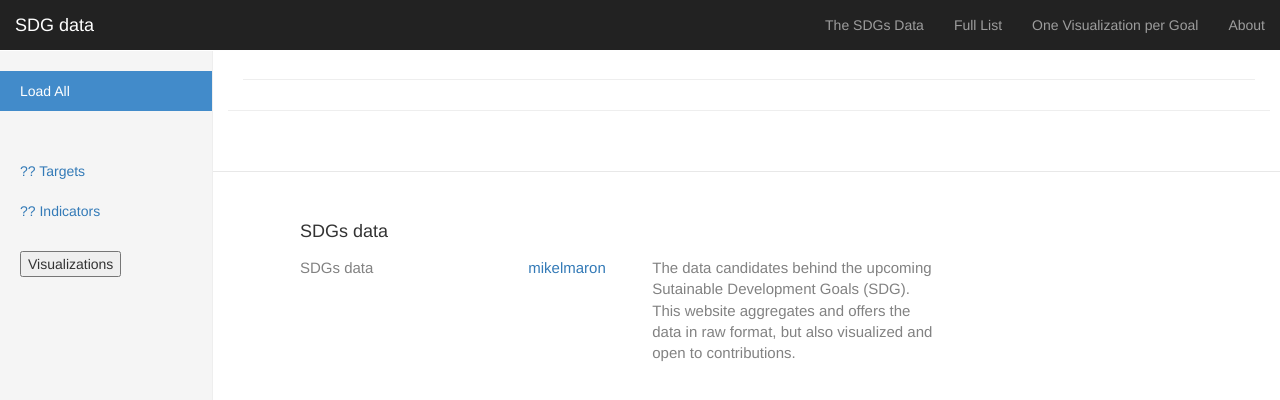
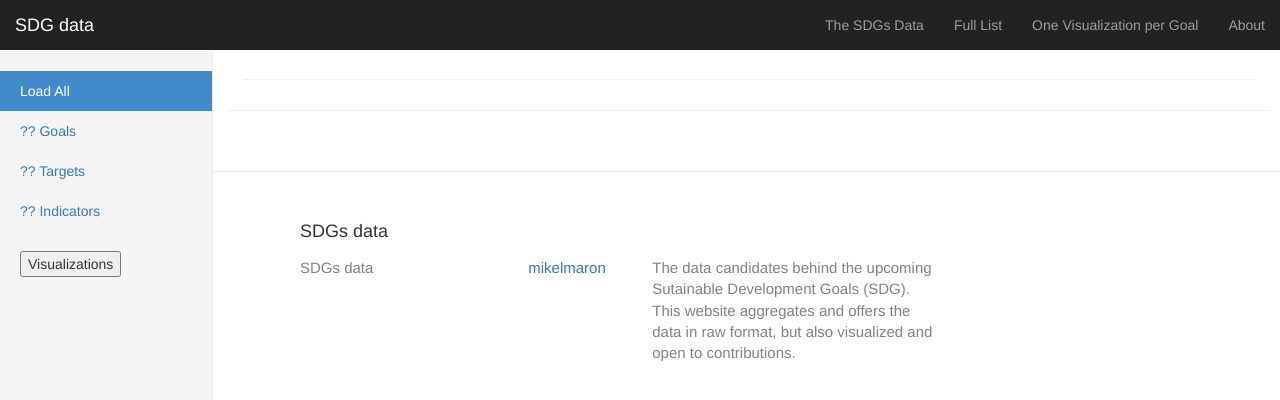
Before and after one commit to SDG-data/web, a Jekyll site: the page built from fulllist.md, in a window 1280 px wide. Shown: the top 400 px of the page. Built offline with Jekyll 4.4.1, drawn with Linux system fonts in a browser that asks for light colours; comment, search, counter and statistics services are not loaded.

Commit message:
Update fulllist.md

```diff
--- a/fulllist.md
+++ b/fulllist.md
@@ -13,7 +13,7 @@ redirect_from:
   <div class="col-sm-2 col-md-2 sidebar">
    <ul class="nav nav-sidebar">
    <li id="load-all" class="active" ><a  onClick="full_list()" href="#">Load All<span class="sr-only">(current)</span></a></li>
-   <li id="goals"><a class="anchor" id="goals-num" onClick="list_goals()" href="#"> ?? Goals</a></li>
+   <li id="goals"><a id="goals-num" onClick="list_goals()" href="#"> ?? Goals</a></li>
    <li id="targets"><a id="targets-num" onClick="list_targets()" href="#">?? Targets</a></li>
    <li id="indicators"><a id="indicators-num" onClick="list_indicators()" href="#">?? Indicators</a></li>
    </ul>
```
